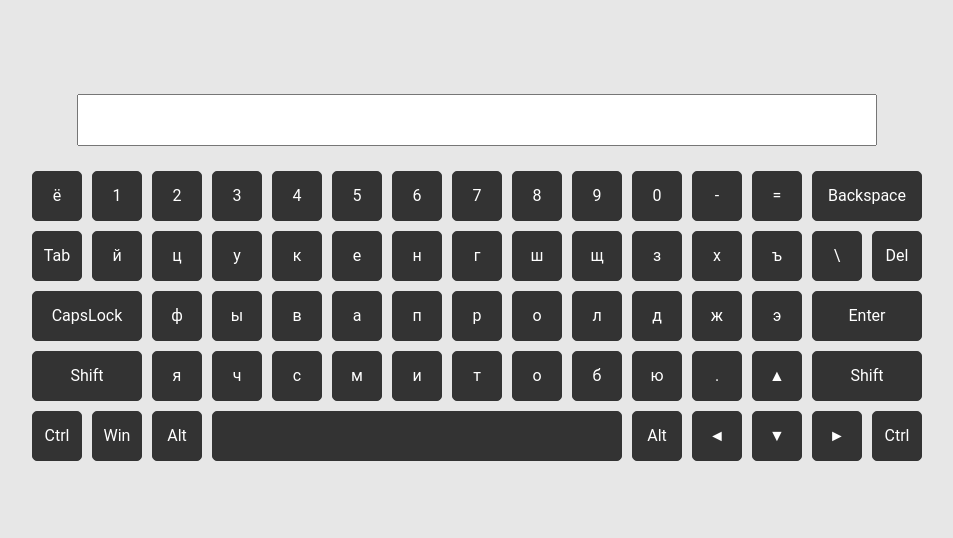
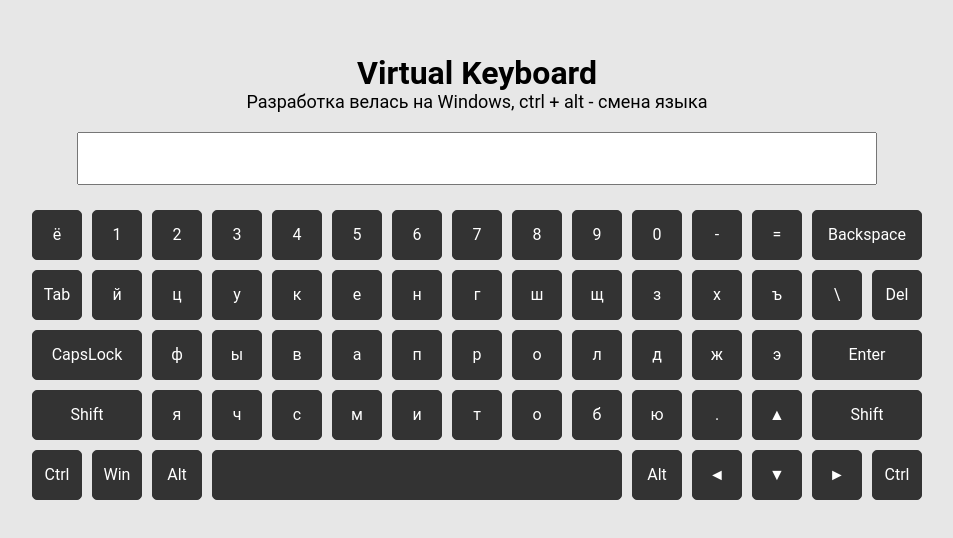
Before and after one commit to Getvion/virtual-keyboard, a website built with webpack: page src/index.html in a window 1280 px wide. Shown: the part 110-648 px from the top of the page, without its empty margins (163-1116 px from the left). Built offline with nearby package versions, Linux system fonts and the light colour scheme.

Commit message:
fix: while changing lang rerenders only keyboard

```diff
--- a/src/index.html
+++ b/src/index.html
@@ -6,8 +6,7 @@
   <meta http-equiv="X-UA-Compatible" content="IE=edge">
   <meta name="viewport" content="width=device-width, initial-scale=1.0">
   <title>Virtual Keyboard</title>
-  <link rel="icon" type="image/icon" href="favicon.ico">
-
+  <link rel="shortcut icon" href="favicon.ico" type="image/x-icon">
 </head>
 
 <body>
--- a/src/index.js
+++ b/src/index.js
@@ -8,20 +8,28 @@ const app = document.querySelector('.app');
 let selectedCase = 'caseDown'; // caseDown, caseUp, shift
 let selectedLang = ruLangKeys;
 
-const showLayout = (keysArray) => {
+const keyboard = document.createElement('div');
+keyboard.classList.add('keyboard');
+
+const createDescr = () => {
   const contentContainer = document.createElement('div');
   contentContainer.classList.add('container');
+  contentContainer.innerHTML = `
+      <h1 class='title'>Virtual Keyboard</h1>
+      <p class="descr">Разработка велась на Windows, ctrl + alt - смена языка </p>
+      <input class="input">
+    `;
 
+  app.append(contentContainer);
+};
+
+const createKeyboard = (keysArray) => {
   const rowArray = [];
   for (let i = 0; i < 5; i++) {
     const row = document.createElement('div');
     row.classList.add('row', `row-${i + 1}`);
     rowArray.push(row);
   }
-
-  const keyboard = document.createElement('div');
-  keyboard.classList.add('keyboard');
-
   keysArray.forEach((key, i) => {
     if (i < 14) rowArray[0].append(key);
     if (i >= 14 && i < 29) rowArray[1].append(key);
@@ -30,25 +38,22 @@ const showLayout = (keysArray) => {
     if (i >= 55) rowArray[4].append(key);
   });
 
-  const input = document.createElement('input');
-  input.classList.add('input');
-
-  app.innerHTML = '';
-
+  keyboard.innerHTML = '';
   keyboard.append(...rowArray);
-  app.append(input, keyboard);
+  app.append(keyboard);
 };
 
 const changeLang = (e) => {
   if (e.keyCode == 18 && window.event.ctrlKey) {
     selectedLang === ruLangKeys ? (selectedLang = enLangKeys) : (selectedLang = ruLangKeys);
 
-    showLayout(renderKeys(selectedLang, selectedCase));
+    createKeyboard(renderKeys(selectedLang, selectedCase));
   }
 };
 
-window.addEventListener('DOMContentLoaded', () =>
-  showLayout(renderKeys(selectedLang, selectedCase))
-);
+window.addEventListener('DOMContentLoaded', () => {
+  createDescr();
+  createKeyboard(renderKeys(selectedLang, selectedCase));
+});
 
 window.addEventListener('keydown', changeLang);
--- a/src/js/renderKeys.js
+++ b/src/js/renderKeys.js
@@ -12,7 +12,6 @@ export const renderKeys = (keys, selectedCase) => {
       caseDown === 'Shift'
     )
       button.classList.add('key--long');
-    if (caseDown === 'Ctrl') button.classList.add('key--half-long');
     if (caseDown === ' ') button.classList.add('key--very-long');
 
     if (selectedCase === 'caseDown') button.textContent = caseDown;
--- a/src/styles/style.scss
+++ b/src/styles/style.scss
@@ -22,13 +22,32 @@ body {
   background-color: #e7e7e7;
 }
 
-.input {
-  padding: 10px 5px;
+.container {
+  display: flex;
+  align-items: center;
+  justify-content: center;
+  flex-direction: column;
   max-width: 800px;
   width: 100%;
-  margin: 0 auto;
-  resize: none;
-  font-size: 25px;
+
+  .title {
+    margin: 0;
+    padding: 0;
+  }
+
+  .descr {
+    font-size: 18px;
+    margin-bottom: 20px;
+  }
+
+  .input {
+    padding: 10px 5px;
+    max-width: 800px;
+    width: 100%;
+    margin: 0 auto;
+    resize: none;
+    font-size: 25px;
+  }
 }
 
 .keyboard {
@@ -50,7 +69,7 @@ body {
   display: flex;
   justify-content: center;
   align-items: center;
-  transition: 0.2s ease;
+  transition: all 0.1s ease-in-out;
   cursor: pointer;
   border: 1px solid #333;
 
@@ -61,8 +80,7 @@ body {
 
   &:active,
   &.active {
-    background-color: #333;
-    color: #fff;
+    border-radius: 50px;
   }
 
   &--long {
```
Also changed, not shown: src/favicon.ico, src/readme.md (added).
